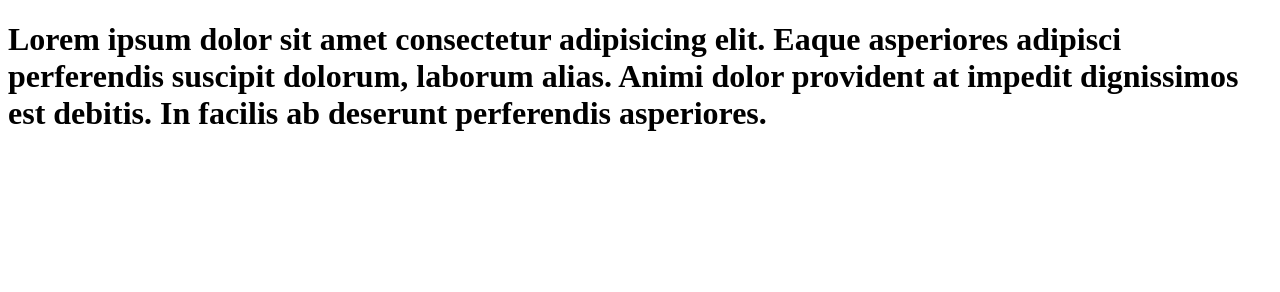
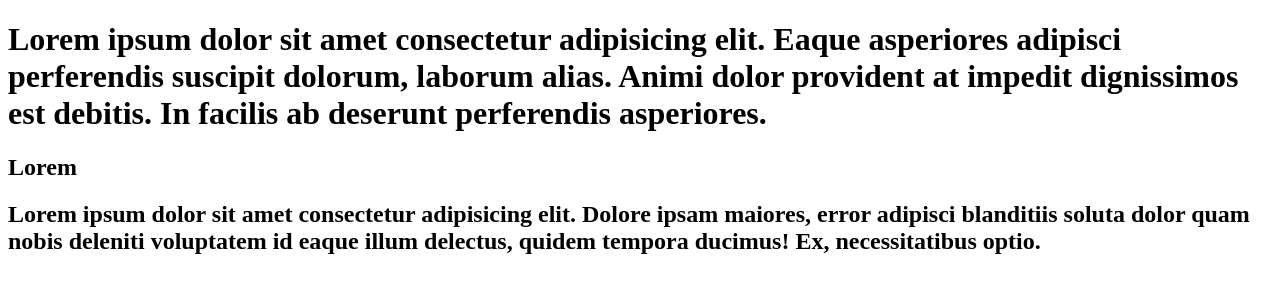
Before and after one commit to khoi1802/duan4, a plain HTML site: page index.html in a window 1280 px wide. Drawn offline with Linux system fonts and the light colour scheme.

Commit message:
1. sauwr lần 1

```diff
--- a/index.html
+++ b/index.html
@@ -12,5 +12,12 @@
       provident at impedit dignissimos est debitis. In facilis ab deserunt
       perferendis asperiores.
     </h1>
+    <h2>Lorem</h2>
+    <h2>
+      Lorem ipsum dolor sit amet consectetur adipisicing elit. Dolore ipsam
+      maiores, error adipisci blanditiis soluta dolor quam nobis deleniti
+      voluptatem id eaque illum delectus, quidem tempora ducimus! Ex,
+      necessitatibus optio.
+    </h2>
   </body>
 </html>
```
